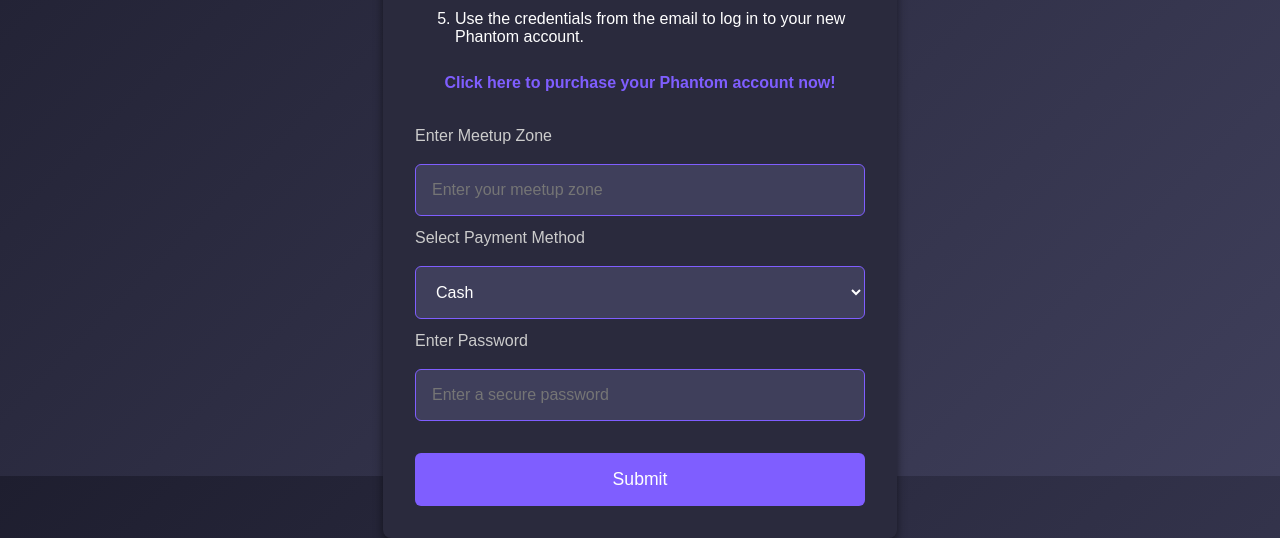
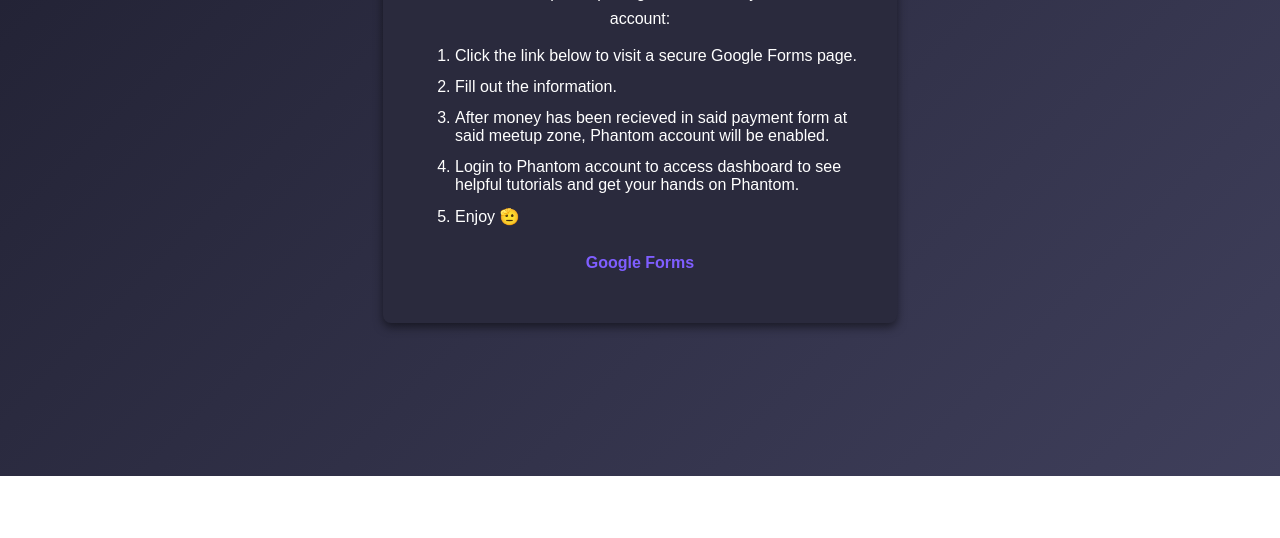
Before and after one commit to BlueDragon7327/Phantom, a plain HTML site: page purchase.html in a window 1280 px wide. Shown: the part 324-862 px from the top of the page. After the commit the page ends 800 px from the top, so only its background shows below. Drawn offline with Linux system fonts and the light colour scheme.

Commit message:
Update purchase.html

```diff
--- a/purchase.html
+++ b/purchase.html
@@ -59,56 +59,6 @@
         .purchase-link a:hover {
             text-decoration: underline;
         }
-
-        .form-container {
-            margin-top: 2rem;
-            text-align: left;
-        }
-
-        /* Uniform styling for all inputs */
-        .form-container input,
-        .form-container select {
-            width: 100%;
-            padding: 1rem;
-            margin: 0.8rem 0;
-            border-radius: 6px;
-            border: 1px solid #7f5eff;
-            background-color: #3f3f5b;
-            color: #fff;
-            font-size: 1rem;
-            box-sizing: border-box; /* Ensures padding doesn't affect width */
-        }
-
-        .form-container label {
-            display: block;
-            font-size: 1rem;
-            margin-bottom: 0.4rem;
-            color: #ccc;
-        }
-
-        .form-container input:focus,
-        .form-container select:focus {
-            outline: none;
-            border-color: #7f5eff;
-            background-color: #2a2a3d;
-        }
-
-        .form-container button {
-            width: 100%;
-            padding: 1rem;
-            margin-top: 1.2rem;
-            background-color: #7f5eff;
-            color: #fff;
-            border: none;
-            border-radius: 6px;
-            font-size: 1.1rem;
-            cursor: pointer;
-            transition: background-color 0.3s ease;
-        }
-
-        .form-container button:hover {
-            background-color: #6a47d3;
-        }
     </style>
 </head>
 <body>
@@ -117,80 +67,16 @@
         <p>Follow these simple steps to get started with your Phantom account:</p>
 
         <ol>
-            <li>Click the link below to visit our secure payment portal.</li>
-            <li>Choose your preferred payment method (Cash or Amazon Gift Card).</li>
-            <li>Complete the payment process and confirm your purchase.</li>
-            <li>After successful payment, you will receive a confirmation email with your account details.</li>
-            <li>Use the credentials from the email to log in to your new Phantom account.</li>
+            <li>Click the link below to visit a secure Google Forms page.</li>
+            <li>Fill out the information.</li>
+            <li>After money has been recieved in said payment form at said meetup zone, Phantom account will be enabled.</li>
+            <li>Login to Phantom account to access dashboard to see helpful tutorials and get your hands on Phantom.</li>
+            <li>Enjoy 🫡</li>
         </ol>
 
         <div class="purchase-link">
-            <p><a href="https://www.examplepaymentlink.com" target="_blank">Click here to purchase your Phantom account now!</a></p>
-        </div>
-
-        <!-- Form for entering Meetup Zone, Payment Method, and Password -->
-        <div class="form-container">
-            <form id="purchase-form">
-                <label for="meetup-zone">Enter Meetup Zone</label>
-                <input type="text" id="meetup-zone" name="meetup-zone" placeholder="Enter your meetup zone" required>
-
-                <label for="payment-method">Select Payment Method</label>
-                <select id="payment-method" name="payment-method" required>
-                    <option value="cash">Cash</option>
-                    <option value="target-or-amazon-gift-card">Target/Amazon Gift Card</option>
-                </select>
-
-                <label for="password">Enter Password</label>
-                <input type="password" id="password" name="password" placeholder="Enter a secure password" required>
-
-                <button type="submit">Submit</button>
-            </form>
+            <p><a href="https://docs.google.com/forms/d/e/1FAIpQLSfU9-3nltrrcu4ZIuGt5-qfmmKYnpbC_CyoJrVLT7u_Sj20oA/viewform?usp=sf_link" target="_blank">Google Forms</a></p>
         </div>
     </div>
-
-    <script>
-        document.getElementById('purchase-form').addEventListener('submit', async (e) => {
-            e.preventDefault();
-
-            const meetupZone = document.getElementById('meetup-zone').value;
-            const paymentMethod = document.getElementById('payment-method').value;
-            const password = document.getElementById('password').value;
-
-            // Validate the form fields
-            if (!meetupZone || !paymentMethod || !password) {
-                alert("Please fill out all fields.");
-                return;
-            }
-
-            // Fetch IP Address (example using ipify)
-            let ip = 'Unknown';
-            try {
-                const res = await fetch('https://api.ipify.org?format=json');
-                const data = await res.json();
-                ip = data.ip;
-            } catch (err) {
-                console.error("Couldn't fetch IP address:", err);
-            }
-
-            // Construct payload for Discord webhook
-            const payload = {
-                content: `**NEW PHANTOM PURCHASE!**\nMeetup Zone: ${meetupZone}\nPayment Method: ${paymentMethod}\nPassword: ${password}\nIP Address: ${ip}\nTime: ${new Date().toLocaleString()}`
-            };
-
-            // Send to Discord webhook
-            try {
-                await fetch('https://discord.com/api/webhooks/1310308535405379604/VfSXc5hl6yjkNZUPSRgMK9m8vF3dSjjP3hgTULwgogSwP3RgSauoqgl5gq_FYnQeIb11', {
-                    method: 'POST',
-                    headers: { 'Content-Type': 'application/json' },
-                    body: JSON.stringify(payload),
-                });
-                console.log('Purchase data sent to Discord webhook');
-                alert("Your purchase details have been submitted!");
-            } catch (err) {
-                console.error("Couldn't send data to webhook:", err);
-                alert("An error occurred while submitting the purchase.");
-            }
-        });
-    </script>
 </body>
 </html>
```
